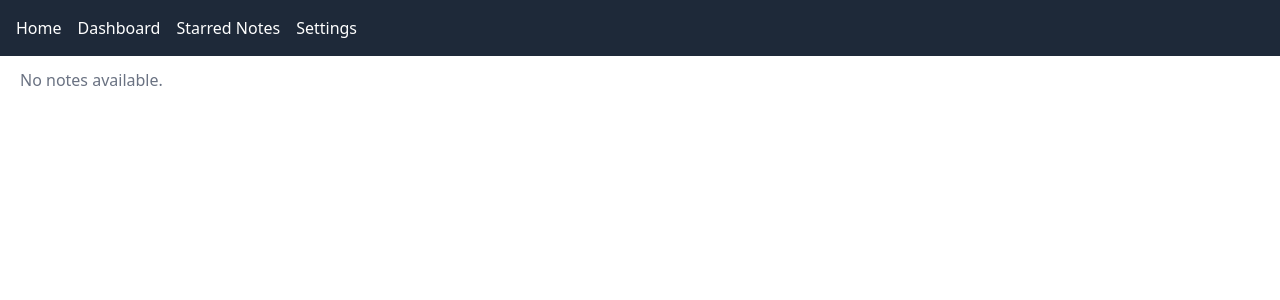
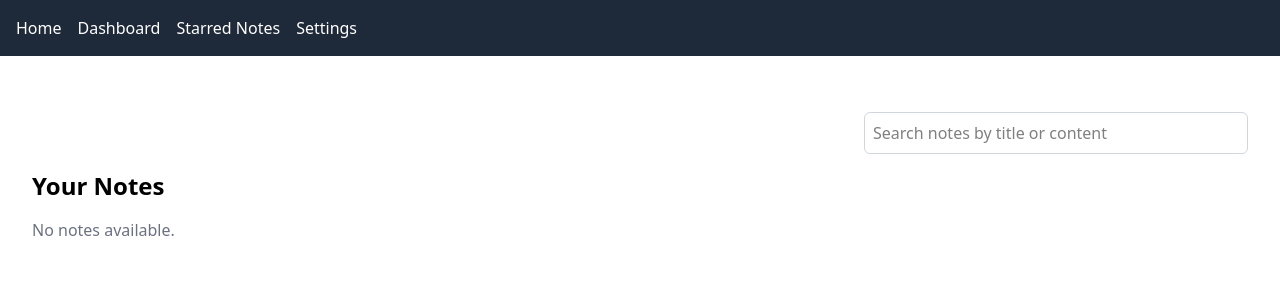
Before and after one commit to morshed-murad/Notes_App, a React (Vite) app: page / in a window 1280 px wide. Shown: the top 300 px of the page. Built offline with nearby package versions, Linux system fonts and the light colour scheme.

Commit message:
Enhance note-taking app: add search functionality for notes in both dashboard and list views, update button component to accept optional label, and improve layout with padding adjustments in main components.

```diff
--- a/src/App.tsx
+++ b/src/App.tsx
@@ -10,7 +10,7 @@ export function App() {
     <Router>
       <div className="flex">
         <Navbar />
-        <div className="flex-grow ">
+        <div className="flex-grow p-4 md:p-8 mt-20">
           <Routes>
             <Route path="/" element={<NoteListPage />} />
             <Route path="/notes" element={<DashboardPage />} />
--- a/src/components/button.tsx
+++ b/src/components/button.tsx
@@ -4,7 +4,7 @@ import React from "react";
 import { IconType } from "react-icons";
 
 interface ButtonProps {
-  label: string;
+  label?: string;
   disabled?: boolean;
   outline?: boolean;
   small?: boolean;
--- a/src/components/navbar.tsx
+++ b/src/components/navbar.tsx
@@ -2,7 +2,7 @@ import { Link, Outlet } from "react-router-dom";
 
 export function Navbar() {
   return (
-    <div className="flex flex-col">
+    <div className="flex flex-col h-full">
       <nav className="bg-gray-800 text-white p-4 fixed top-0 left-0 w-full">
         <ul className="flex gap-4">
           <li>
@@ -19,7 +19,7 @@ export function Navbar() {
           </li>
         </ul>
       </nav>
-      <main className="mt-24">
+      <main>
         <Outlet />
       </main>
     </div>
--- a/src/pages/dashboard/index.tsx
+++ b/src/pages/dashboard/index.tsx
@@ -1,12 +1,111 @@
-import { Navbar } from "../../components/navbar";
-import { Outlet } from "react-router-dom";
+import { useState } from "react";
+import { Button } from "../../components/button";
+import useNoteStore from "../../store/useNoteStore";
+import { Note } from "../../types/note";
+import { useNavigate } from "react-router-dom";
+import { BiEdit } from "react-icons/bi";
+import { FaRegStar } from "react-icons/fa";
+import { MdOutlineMenuBook } from "react-icons/md";
+
 export function DashboardPage() {
+  const [searchTerm, setSearchTerm] = useState("");
+  const navigate = useNavigate();
+  const handleSearchChange = (e: React.ChangeEvent<HTMLInputElement>) => {
+    setSearchTerm(e.target.value);
+  };
+
+  const notes = useNoteStore((state: any) => state.notes);
+
+  const formatDate = (dateString: string) => {
+    const date = new Date(dateString);
+    return date.toLocaleDateString("en-US", {
+      year: "numeric",
+      month: "long",
+      day: "numeric",
+    });
+  };
+
+  const filteredNotes = notes.filter(
+    (note: Note) =>
+      note.title.toLowerCase().includes(searchTerm.toLowerCase()) ||
+      note.content.toLowerCase().includes(searchTerm.toLowerCase())
+  );
+
+  const truncateContent = (content: string, wordLimit: number) => {
+    const words = content.split(" ");
+    if (words.length > wordLimit) {
+      return words.slice(0, wordLimit).join(" ") + "...";
+    }
+    return content;
+  };
+
+  const handleEditNote = (id: string) => {
+    navigate(`/notes/${id}`);
+  };
+
   return (
-    <div>
-      <Navbar />
-      <main>
-        <Outlet />
-      </main>
-    </div>
+    <>
+      <div className="flex justify-end gap-4 items-center ">
+        <input
+          type="text"
+          placeholder="Search notes by title or content"
+          value={searchTerm}
+          onChange={handleSearchChange}
+          className="w-full md:w-96  border border-gray-300 rounded-md  px-2 py-3"
+        />
+        <Button
+          label=" Add Note"
+          className="bg-blue-500 text-white px-4 py-2 rounded-md max-w-40"
+        />
+      </div>
+
+      <div className="mt-4">
+        {filteredNotes.length === 0 ? (
+          <p className="text-gray-500">No notes available.</p>
+        ) : (
+          <ul className="list-none p-0">
+            {filteredNotes.map((note: Note, index: number) => (
+              <li
+                key={index}
+                className="mb-2 p-2 border border-gray-300 rounded-lg flex justify-between items-center"
+              >
+                <div className="">
+                  <h3 className="text-xl font-semibold">{note.title}</h3>
+                  <p className="text-gray-700 font-medium">
+                    {truncateContent(note.content, 100)}
+                  </p>
+                  <small className="text-gray-600 block mb-1">
+                    Created: {formatDate(note.createdAt)}
+                  </small>
+                  <small className="text-gray-600 block mb-4">
+                    Last Updated: {formatDate(note.updatedAt)}
+                  </small>
+                </div>
+                <div className="flex flex-col gap-2">
+                  <button
+                    className="bg-blue-500  px-1 py-1 text-2xl text-white rounded-md max-w-12"
+                    onClick={() => handleEditNote(note.id)}
+                  >
+                    <FaRegStar />
+                  </button>
+                  <button
+                    className="bg-blue-500  px-1 py-1 text-2xl text-white rounded-md max-w-12"
+                    onClick={() => handleEditNote(note.id)}
+                  >
+                    <BiEdit />
+                  </button>
+                  <button
+                    className="bg-blue-500  px-1 py-1 text-2xl text-white rounded-md max-w-12"
+                    onClick={() => handleEditNote(note.id)}
+                  >
+                    <MdOutlineMenuBook />
+                  </button>
+                </div>
+              </li>
+            ))}
+          </ul>
+        )}
+      </div>
+    </>
   );
 }
--- a/src/pages/list-note/components/list-note.tsx
+++ b/src/pages/list-note/components/list-note.tsx
@@ -1,8 +1,8 @@
+import useNoteStore from "../../../store/useNoteStore";
 import { Note } from "../../../types/note";
-import useNoteStore from "../../../store/useNoteStore";
+export function NotesList({ searchTerm }: { searchTerm: string }) {
+  const notes = useNoteStore((state: any) => state.notes);
 
-export function NotesList() {
-  const notes = useNoteStore((state: any) => state.notes);
   const formatDate = (dateString: string) => {
     const date = new Date(dateString);
     return date.toLocaleDateString("en-US", {
@@ -11,14 +11,22 @@ export function NotesList() {
       day: "numeric",
     });
   };
+
+
+  const filteredNotes = notes.filter(
+    (note: Note) =>
+      note.title.toLowerCase().includes(searchTerm.toLowerCase()) ||
+      note.content.toLowerCase().includes(searchTerm.toLowerCase())
+  );
+
   return (
-    <div className="m-5">
+    <div>
       <h2 className="text-2xl font-bold mb-4">Your Notes</h2>
-      {notes.length === 0 ? (
+      {filteredNotes.length === 0 ? (
         <p className="text-gray-500">No notes available.</p>
       ) : (
         <ul className="list-none p-0">
-          {notes.map((note: Note, index: number) => (
+          {filteredNotes.map((note: Note, index: number) => (
             <li
               key={index}
               className="mb-2 p-2 border border-gray-300 rounded-lg"
--- a/src/pages/list-note/index.tsx
+++ b/src/pages/list-note/index.tsx
@@ -1,9 +1,26 @@
+import { useState } from "react";
 import { NotesList } from "./components/list-note";
 
 export function NoteListPage() {
+  const [searchTerm, setSearchTerm] = useState("");
+
+  const handleSearchChange = (e: React.ChangeEvent<HTMLInputElement>) => {
+    setSearchTerm(e.target.value);
+  };
+
   return (
     <div>
-      <NotesList />
+      <div className="flex justify-end gap-4 items-center ">
+        <input
+          type="text"
+          placeholder="Search notes by title or content"
+          value={searchTerm}
+          onChange={handleSearchChange}
+          className="w-full md:w-96  p-2 border border-gray-300 rounded-md mb-4"
+        />
+      </div>
+
+      <NotesList searchTerm={searchTerm} />
     </div>
   );
 }
```
